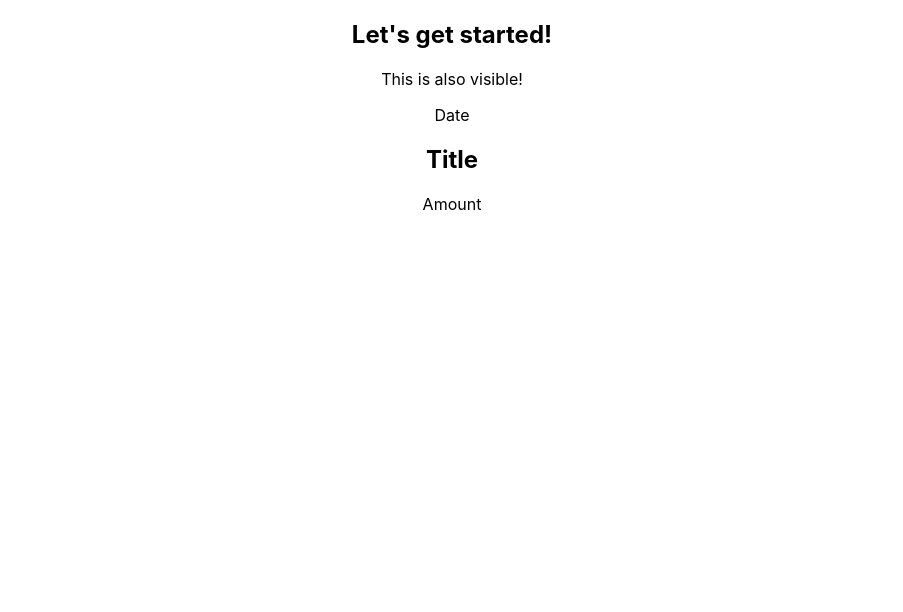
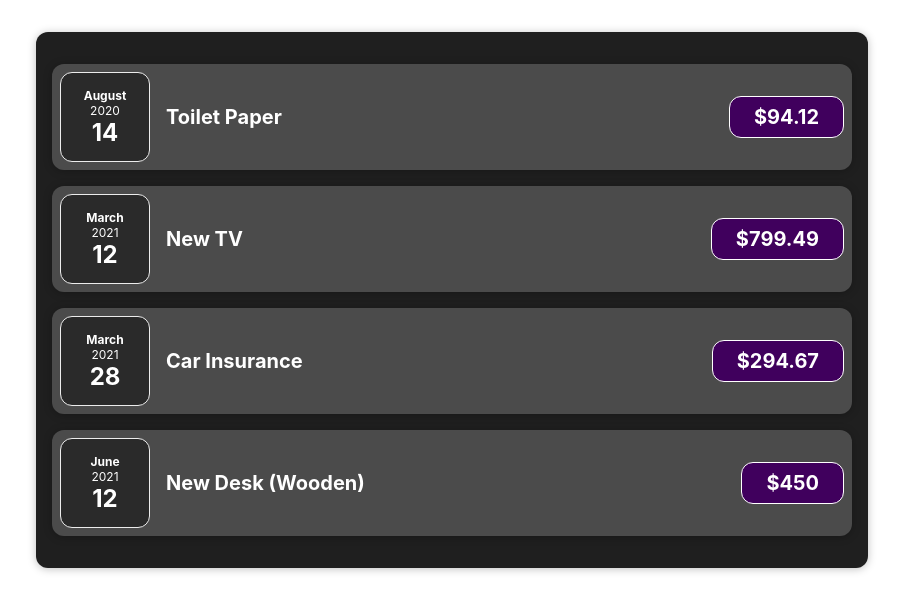
Before and after one commit to ajaynag123/FullStack, a React (Create React App) app in the folder Udemy/React Complete guide/react-complete-guide/: page / in a window 1280 px wide. Shown: the top 612 px of the page, without its empty margins (188-1091 px from the left). Built offline with nearby package versions, Linux system fonts and the light colour scheme.

Commit message:
composition

```diff
--- a/Udemy/React Complete guide/react-complete-guide/src/App.js
+++ b/Udemy/React Complete guide/react-complete-guide/src/App.js
@@ -1,13 +1,40 @@
-import logo from './logo.svg';
-import './App.css';
-import ExpenseItem  from './components/ExpenseItem';
+import React from 'react';
 
-function App() {
+import Expenses from './components/Expenses/Expenses';
+
+const App = () => {
+  const expenses = [
+    {
+      id: 'e1',
+      title: 'Toilet Paper',
+      amount: 94.12,
+      date: new Date(2020, 7, 14),
+    },
+    { id: 'e2', title: 'New TV', amount: 799.49, date: new Date(2021, 2, 12) },
+    {
+      id: 'e3',
+      title: 'Car Insurance',
+      amount: 294.67,
+      date: new Date(2021, 2, 28),
+    },
+    {
+      id: 'e4',
+      title: 'New Desk (Wooden)',
+      amount: 450,
+      date: new Date(2021, 5, 12),
+    },
+  ];
+
+  // return React.createElement(
+  //   'div',
+  //   {},
+  //   React.createElement('h2', {}, "Let's get started!"),
+  //   React.createElement(Expenses, { items: expenses })
+  // );
+
   return (
-    <div className="App">
-      <h2>Let's get started!</h2>
-      <p>This is also visible!</p>
-      <ExpenseItem />
+    <div>
+      <Expenses items={expenses} />
     </div>
   );
 }
--- a/Udemy/React Complete guide/react-complete-guide/src/components/ExpenseItem.js
+++ /dev/null
@@ -1,13 +0,0 @@
-const ExpenseItem = () => {
-  return (
-    <div>
-      <div>Date</div>
-      <div>
-        <h2>Title</h2>
-        <div>Amount</div>
-      </div>
-    </div>
-  )
-}
-
-export default ExpenseItem;
--- /dev/null
+++ b/Udemy/React Complete guide/react-complete-guide/src/components/Expenses/ExpenseDate.css
@@ -0,0 +1,26 @@
+.expense-date {
+  display: flex;
+  flex-direction: column;
+  width: 5.5rem;
+  height: 5.5rem;
+  border: 1px solid #ececec;
+  background-color: #2a2a2a;
+  color: white;
+  border-radius: 12px;
+  align-items: center;
+  justify-content: center;
+}
+
+.expense-date__month {
+  font-size: 0.75rem;
+  font-weight: bold;
+}
+
+.expense-date__year {
+  font-size: 0.75rem;
+}
+
+.expense-date__day {
+  font-size: 1.5rem;
+  font-weight: bold;
+}
--- /dev/null
+++ b/Udemy/React Complete guide/react-complete-guide/src/components/Expenses/ExpenseDate.js
@@ -0,0 +1,19 @@
+import React from 'react';
+
+import './ExpenseDate.css';
+
+const ExpenseDate = (props) => {
+  const month = props.date.toLocaleString('en-US', { month: 'long' });
+  const day = props.date.toLocaleString('en-US', { day: '2-digit' });
+  const year = props.date.getFullYear();
+
+  return (
+    <div className='expense-date'>
+      <div className='expense-date__month'>{month}</div>
+      <div className='expense-date__year'>{year}</div>
+      <div className='expense-date__day'>{day}</div>
+    </div>
+  );
+};
+
+export default ExpenseDate;
--- /dev/null
+++ b/Udemy/React Complete guide/react-complete-guide/src/components/Expenses/ExpenseItem.css
@@ -0,0 +1,54 @@
+.expense-item {
+  display: flex;
+  justify-content: space-between;
+  align-items: center;
+  padding: 0.5rem;
+  margin: 1rem 0;
+  background-color: #4b4b4b;
+}
+
+.expense-item__description {
+  display: flex;
+  flex-direction: column;
+  gap: 1rem;
+  align-items: flex-end;
+  flex-flow: column-reverse;
+  justify-content: flex-start;
+  flex: 1;
+}
+
+.expense-item h2 {
+  color: #3a3a3a;
+  font-size: 1rem;
+  flex: 1;
+  margin: 0 1rem;
+  color: white;
+}
+
+.expense-item__price {
+  font-size: 1rem;
+  font-weight: bold;
+  color: white;
+  background-color: #40005d;
+  border: 1px solid white;
+  padding: 0.5rem;
+  border-radius: 12px;
+}
+
+@media (min-width: 580px) {
+  .expense-item__description {
+    flex-direction: row;
+    align-items: center;
+    justify-content: flex-start;
+    flex: 1;
+  }
+
+  .expense-item__description h2 {
+    font-size: 1.25rem;
+  }
+
+  .expense-item__price {
+    font-size: 1.25rem;
+    padding: 0.5rem 1.5rem;
+  }
+}
--- /dev/null
+++ b/Udemy/React Complete guide/react-complete-guide/src/components/Expenses/ExpenseItem.js
@@ -0,0 +1,19 @@
+import React from 'react';
+
+import ExpenseDate from './ExpenseDate';
+import Card from '../UI/Card';
+import './ExpenseItem.css';
+
+const ExpenseItem = (props) => {
+  return (
+    <Card className='expense-item'>
+      <ExpenseDate date={props.date} />
+      <div className='expense-item__description'>
+        <h2>{props.title}</h2>
+        <div className='expense-item__price'>${props.amount}</div>
+      </div>
+    </Card>
+  );
+}
+
+export default ExpenseItem;
--- /dev/null
+++ b/Udemy/React Complete guide/react-complete-guide/src/components/Expenses/Expenses.css
@@ -0,0 +1,7 @@
+.expenses {
+  padding: 1rem;
+  background-color: rgb(31, 31, 31);
+  margin: 2rem auto;
+  width: 50rem;
+  max-width: 95%;
+}
--- /dev/null
+++ b/Udemy/React Complete guide/react-complete-guide/src/components/Expenses/Expenses.js
@@ -0,0 +1,35 @@
+
+import React from 'react';
+
+import ExpenseItem from './ExpenseItem';
+import Card from '../UI/Card';
+import './Expenses.css';
+
+const Expenses = (props) => {
+  return (
+    <Card className="expenses">
+      <ExpenseItem
+        title={props.items[0].title}
+        amount={props.items[0].amount}
+        date={props.items[0].date}
+      />
+      <ExpenseItem
+        title={props.items[1].title}
+        amount={props.items[1].amount}
+        date={props.items[1].date}
+      />
+      <ExpenseItem
+        title={props.items[2].title}
+        amount={props.items[2].amount}
+        date={props.items[2].date}
+      />
+      <ExpenseItem
+        title={props.items[3].title}
+        amount={props.items[3].amount}
+        date={props.items[3].date}
+      />
+    </Card>
+  );
+}
+
+export default Expenses;
--- /dev/null
+++ b/Udemy/React Complete guide/react-complete-guide/src/components/UI/Card.css
@@ -0,0 +1,4 @@
+.card {
+  border-radius: 12px;
+  box-shadow: 0 1px 8px rgba(0, 0, 0, 0.25);
+}
--- /dev/null
+++ b/Udemy/React Complete guide/react-complete-guide/src/components/UI/Card.js
@@ -0,0 +1,11 @@
+import React from 'react';
+
+import './Card.css';
+
+const Card = (props) => {
+  const classes = 'card ' + props.className;
+
+  return <div className={classes}>{props.children}</div>;
+};
+
+export default Card;
```
